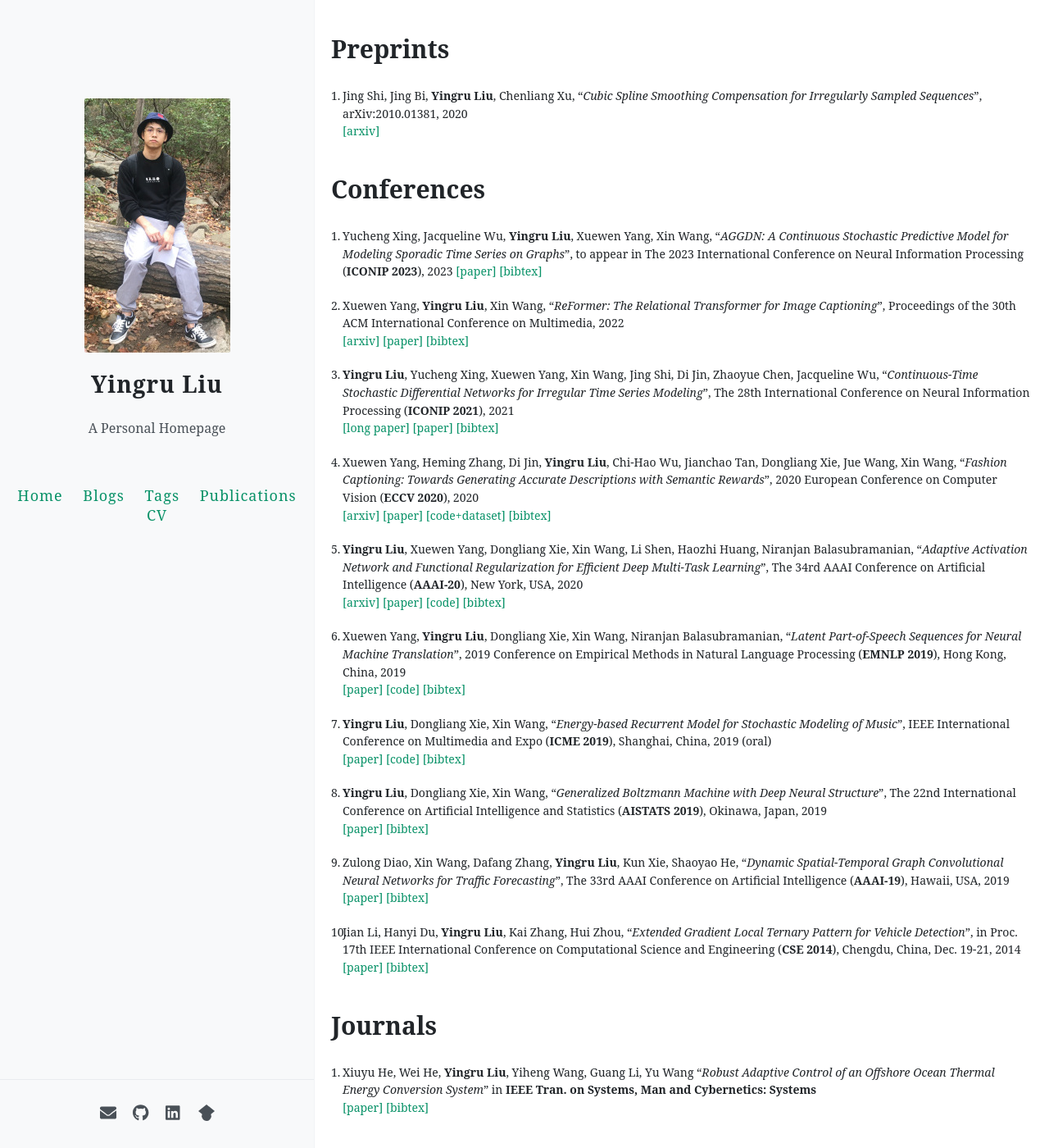
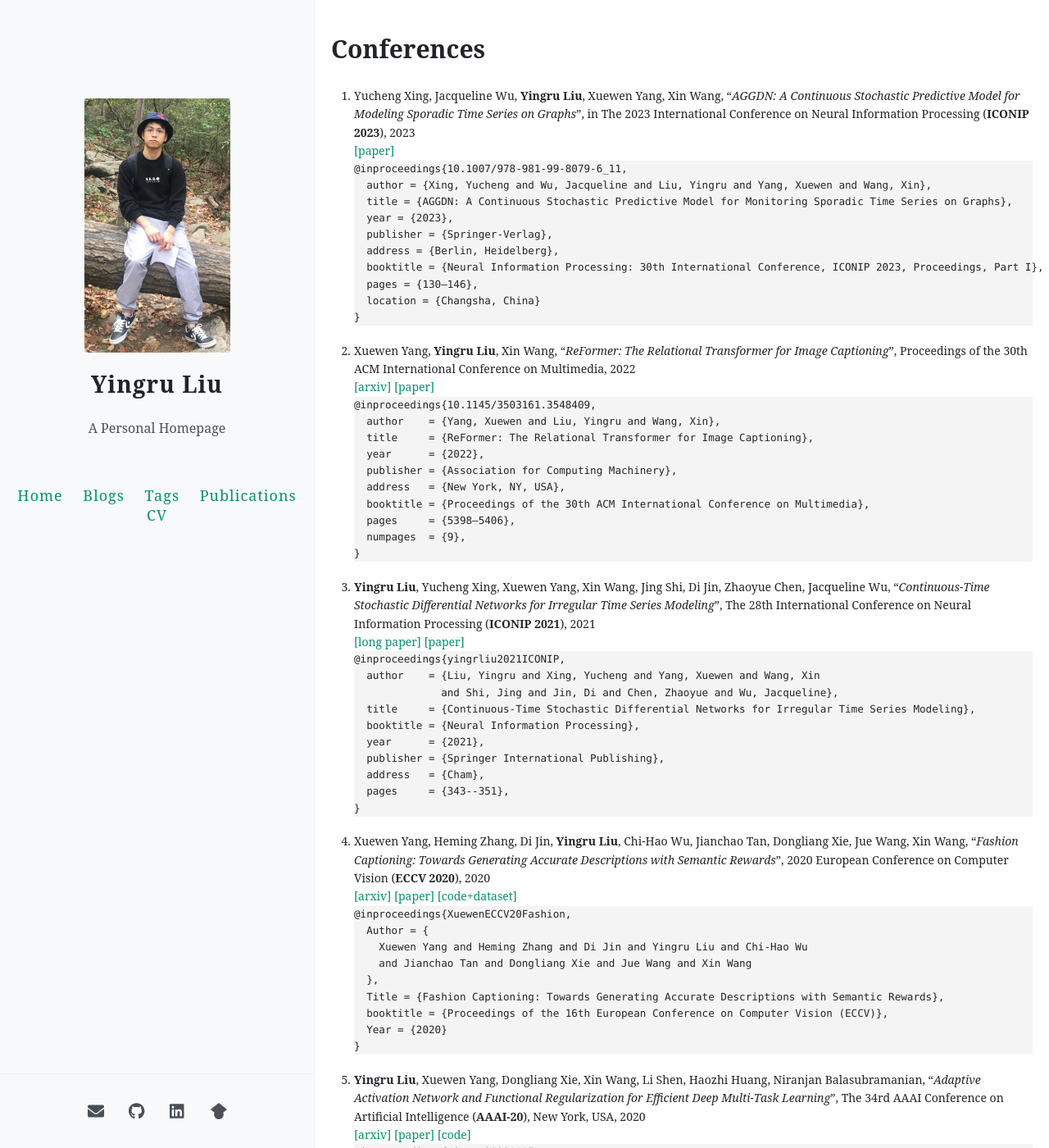
Before and after one commit to yingrliu/yingrliu.github.io, a Jekyll site: the page built from publication/index.html, in a window 1280 px wide and 1400 px high. Shown: the whole window at 82% size. Built offline with Jekyll 4.4.1, drawn with Linux system fonts in a browser that asks for light colours; comment, search, counter and statistics services are not loaded; some of the changed text lies outside the part shown.

Commit message:
remove the bibtex from google drive.

```diff
--- a/_sass/_variables.scss
+++ b/_sass/_variables.scss
@@ -68,8 +68,8 @@ $footer-background-color: $oc-gray-0;
 
 // List
 $li-bottom-space: 1.4em;
-$li-bullets-width: 1.0em;
-$li-line-height: 1.55;
+$li-bullets-width: 2.0em;
+$li-line-height: 1.60;
 
 $ul-bullets-font: inherit;
 $ul-bullets-font-size: 1.4em;
--- a/publication/index.html
+++ b/publication/index.html
@@ -3,23 +3,24 @@ layout: page
 title:
 permalink: /publication/
 ---
-<h1>Preprints</h1>
-<ol>
-  <li>
-    Jing Shi, Jing Bi, <b>Yingru Liu</b>, Chenliang Xu, “<i>Cubic Spline Smoothing Compensation for Irregularly Sampled
-      Sequences</i>”, arXiv:2010.01381, 2020
-    <br><a href="https://arxiv.org/abs/2010.01381" target="_blank">[arxiv]</a>
-  </li>
-</ol>
 
 <h1>Conferences</h1>
 <ol>
   <li>
     Yucheng Xing, Jacqueline Wu, <b>Yingru Liu</b>, Xuewen Yang, Xin Wang,
     “<i>AGGDN: A Continuous Stochastic Predictive Model for Modeling Sporadic Time Series on Graphs</i>”,
-    to appear in The 2023 International Conference on Neural Information Processing (<b>ICONIP 2023</b>), 2023
-    <a href="" target="_blank">[paper]</a>
-    <a href="" target="_blank">[bibtex]</a>
+    in The 2023 International Conference on Neural Information Processing (<b>ICONIP 2023</b>), 2023
+    <br><a href="https://dl.acm.org/doi/10.1007/978-981-99-8079-6_11" target="_blank">[paper]</a>
+<pre><code>@inproceedings{10.1007/978-981-99-8079-6_11,
+  author = {Xing, Yucheng and Wu, Jacqueline and Liu, Yingru and Yang, Xuewen and Wang, Xin},
+  title = {AGGDN: A Continuous Stochastic Predictive Model for Monitoring Sporadic Time Series on Graphs},
+  year = {2023},
+  publisher = {Springer-Verlag},
+  address = {Berlin, Heidelberg},
+  booktitle = {Neural Information Processing: 30th International Conference, ICONIP 2023, Proceedings, Part I},
+  pages = {130–146},
+  location = {Changsha, China}
+}</code></pre>
   </li>
   <li>
     Xuewen Yang, <b>Yingru Liu</b>, Xin Wang, “<i>ReFormer: The Relational Transformer for Image Captioning</i>”,
@@ -27,8 +28,16 @@ permalink: /publication/
     <br><a href="https://arxiv.org/abs/2107.14178" target="_blank">[arxiv]</a>
     <a href="https://drive.google.com/file/d/1-0qbuTfXmb147xczAXMFtWJnR4XwA_Ob/view?usp=sharing"
       target="_blank">[paper]</a>
-    <a href="https://drive.google.com/file/d/1VEJ3lKjyk2BKlw9GVQldS-cZqA_gSFz1/view?usp=sharing"
-      target="_blank">[bibtex]</a>
+<pre><code>@inproceedings{10.1145/3503161.3548409,
+  author    = {Yang, Xuewen and Liu, Yingru and Wang, Xin},
+  title     = {ReFormer: The Relational Transformer for Image Captioning},
+  year      = {2022},
+  publisher = {Association for Computing Machinery},
+  address   = {New York, NY, USA},
+  booktitle = {Proceedings of the 30th ACM International Conference on Multimedia},
+  pages     = {5398–5406},
+  numpages  = {9},
+}</code></pre>
   </li>
   <li>
     <b>Yingru Liu</b>, Yucheng Xing, Xuewen Yang, Xin Wang, Jing Shi, Di Jin, Zhaoyue Chen, Jacqueline Wu,
@@ -37,8 +46,16 @@ permalink: /publication/
     <br><a href="https://arxiv.org/abs/2006.06145" target="_blank">[long paper]</a>
     <a href="https://drive.google.com/file/d/1qKU3S7Z1ERTIprnO122r0AUoSubzo6La/view?usp=sharing"
       target="_blank">[paper]</a>
-    <a href="https://drive.google.com/file/d/10d5EESC_sYNw94ymMvTWb1UttphoedCY/view?usp=sharing"
-      target="_blank">[bibtex]</a>
+<pre><code>@inproceedings{yingrliu2021ICONIP,
+  author    = {Liu, Yingru and Xing, Yucheng and Yang, Xuewen and Wang, Xin
+              and Shi, Jing and Jin, Di and Chen, Zhaoyue and Wu, Jacqueline},
+  title     = {Continuous-Time Stochastic Differential Networks for Irregular Time Series Modeling},
+  booktitle = {Neural Information Processing},
+  year      = {2021},
+  publisher = {Springer International Publishing},
+  address   = {Cham},
+  pages     = {343--351},
+}</code></pre>
   </li>
   <li>
     Xuewen Yang, Heming Zhang, Di Jin, <b>Yingru Liu</b>, Chi-Hao Wu, Jianchao Tan, Dongliang Xie, Jue Wang, Xin Wang,
@@ -48,8 +65,15 @@ permalink: /publication/
     <a href="https://drive.google.com/file/d/1EPgmezj5EUovRNSuoCE88rO44GKUeBID/view?usp=sharing"
       target="_blank">[paper]</a>
     <a href="https://github.com/xuewyang/Fashion_Captioning" target="_blank">[code+dataset]</a>
-    <a href="https://drive.google.com/file/d/1yag50RZDcAnBZOLZSdf59ByQxQoDh_MZ/view?usp=sharing"
-      target="_blank">[bibtex]</a>
+<pre><code>@inproceedings{XuewenECCV20Fashion,
+  Author = {
+    Xuewen Yang and Heming Zhang and Di Jin and Yingru Liu and Chi-Hao Wu
+    and Jianchao Tan and Dongliang Xie and Jue Wang and Xin Wang
+  },
+  Title = {Fashion Captioning: Towards Generating Accurate Descriptions with Semantic Rewards},
+  booktitle = {Proceedings of the 16th European Conference on Computer Vision (ECCV)},
+  Year = {2020}
+}</code></pre>
   </li>
   <li>
     <b>Yingru Liu</b>, Xuewen Yang, Dongliang Xie, Xin Wang, Li Shen, Haozhi Huang, Niranjan Balasubramanian,
@@ -59,8 +83,16 @@ permalink: /publication/
     <a href="https://drive.google.com/file/d/1EAQqWNq1cILHB-c099plSMmCShyKUQ7W/view?usp=sharing"
       target="_blank">[paper]</a>
     <a href="https://github.com/yingrliu/TAAN-MTL" target="_blank">[code]</a>
-    <a href="https://drive.google.com/file/d/1XfgM3dD69LO6fA38b_5jvntyz7HD3Gwn/view?usp=sharing"
-      target="_blank">[bibtex]</a>
+<pre><code>@inproceedings{yingru2020AAAI,
+  title = "Adaptive Activation Network and Functional Regularization for Efficient and Flexible Deep Multi-Task Learning",
+  author = "Liu, Yingru and Yang, Xuewen  and Xie, Dongliang and Wang, Xin  and Shen, Li and Huang, Haozhi and
+    Balasubramanian, Niranjan",
+  booktitle = "Proceedings of the 34th AAAI Conference on Artificial Intelligence (AAAI-20)",
+  month = "Feb",
+  year = "2020",
+  address = "New York, USA",
+  publisher = "Association for the Advancement of Artificial Intelligence",
+}</code></pre>
   </li>
   <li>
     Xuewen Yang, <b>Yingru Liu</b>, Dongliang Xie, Xin Wang, Niranjan Balasubramanian,
@@ -69,8 +101,16 @@ permalink: /publication/
     <br><a href="https://drive.google.com/file/d/1_us1xfVrHk_4WZxLZloHRngc0LunwsBT/view?usp=sharing"
       target="_blank">[paper]</a>
     <a href="https://github.com/xuewyang/LaSyn" target="_blank">[code]</a>
-    <a href="https://drive.google.com/file/d/19_iDpEuuPQK2aWkk7bLCc70Ya6uVVwa9/view?usp=sharing"
-      target="_blank">[bibtex]</a>
+<pre><code>@inproceedings{yang-etal-2019-latent,
+  title = "Latent Part-of-Speech Sequences for Neural Machine Translation",
+  author = "Yang, Xuewen and Liu, Yingru and Xie, Dongliang and Wang, Xin and Balasubramanian, Niranjan",
+  booktitle = "Proceedings of the 2019 EMNLP-IJCNLP",
+  month = nov,
+  year = "2019",
+  address = "Hong Kong, China",
+  publisher = "Association for Computational Linguistics",
+  pages = "780--790",
+}</code></pre>
   </li>
   <li>
     <b>Yingru Liu</b>, Dongliang Xie, Xin Wang,
@@ -79,8 +119,14 @@ permalink: /publication/
     <br><a href="https://drive.google.com/file/d/1zBNNGQg_0i4GH-KZ7JNqaXvS8Upfttv3/view?usp=sharing"
       target="_blank">[paper]</a>
     <a href="https://github.com/yingrliu/Project-dl4s" target="_blank">[code]</a>
-    <a href="https://drive.google.com/file/d/191pSeIz3fDLkFSSAazxytEJ21scz2JUP/view?usp=sharing"
-      target="_blank">[bibtex]</a>
+<pre><code>@inproceedings{yingrliu2019ICME,
+  author={Yingru {Liu} and Dongliang {Xie} and Xin {Wang}},
+  booktitle={2019 IEEE International Conference on Multimedia and Expo (ICME)},
+  title={Energy-Based Recurrent Model for Stochastic Modeling of Music},
+  year={2019},
+  pages={236-241},
+  month={July},
+}</code></pre>
   </li>
   <li>
     <b>Yingru Liu</b>, Dongliang Xie, Xin Wang,
@@ -89,8 +135,17 @@ permalink: /publication/
     2019
     <br><a href="https://drive.google.com/file/d/1GIWzN-PVyPbrOU9JsWq-orbwKWo_xTi7/view?usp=sharing"
       target="_blank">[paper]</a>
-    <a href="https://drive.google.com/file/d/1qBz072Nz-Xn6LZAtn4xbuzW0eRzyfl3J/view?usp=sharing"
-      target="_blank">[bibtex]</a>
+<pre><code>@InProceedings{yingrliu2019AISTATS,
+  title = {Generalized Boltzmann Machine with Deep Neural Structure},
+  author = {Liu, Yingru and Xie, Dongliang and Wang, Xin},
+  booktitle = {The 22nd International Conference on Artificial Intelligence and Statistics (AISTATS)},
+  pages = {926--934},
+  year = {2019},
+  volume = {89},
+  series = {Proceedings of Machine Learning Research},
+  month = {16--18 Apr},
+  publisher = {PMLR},
+}</code></pre>
   </li>
   <li>
     Zulong Diao, Xin Wang, Dafang Zhang, <b>Yingru Liu</b>, Kun Xie, Shaoyao He,
@@ -98,8 +153,16 @@ permalink: /publication/
     The 33rd AAAI Conference on Artificial Intelligence (<b>AAAI-19</b>), Hawaii, USA, 2019
     <br><a href="https://drive.google.com/file/d/1PqF5OzNyNVQbS2eIDK1ogleKVEo1csMW/view?usp=sharing"
       target="_blank">[paper]</a>
-    <a href="https://drive.google.com/file/d/1ZJ5pd4xqGpusYr-izXbbKo6i3vBxbEGc/view?usp=sharing"
-      target="_blank">[bibtex]</a>
+<pre><code>@article{Diao2019AAAI,
+	title={Dynamic Spatial-Temporal Graph Convolutional Neural Networks for Traffic Forecasting},
+	journal={Proceedings of the AAAI Conference on Artificial Intelligence},
+	author={Diao, Zulong and Wang, Xin and Zhang, Dafang and Liu, Yingru and Xie, Kun and He, Shaoyao},
+	pages={890-897}
+	year={2019},
+	month={Jul.},
+	volume={33},
+	number={1},
+}</code></pre>
   </li>
   <li>
     Jian Li, Hanyi Du, <b>Yingru Liu</b>, Kai Zhang, Hui Zhou,
@@ -108,20 +171,64 @@ permalink: /publication/
     China, Dec. 19-21, 2014
     <br><a href="https://drive.google.com/file/d/1AbLocL33SdxgcdmPmNpFEUCbhW6qFBuo/view?usp=sharing"
       target="_blank">[paper]</a>
-    <a href="https://drive.google.com/file/d/1N345aMzZZPNU4qkbeEJaTjbB_rNZqkPM/view?usp=sharing"
-      target="_blank">[bibtex]</a>
+<pre><code>@INPROCEEDINGS{Jian2014CSE,
+  author={Jian Li and Hanyi Du and Yingru Liu and Kai Zhang and Hui Zhou},
+  booktitle={2014 IEEE 17th International Conference on Computational Science and Engineering},
+  title={Extended Gradient Local Ternary Pattern for Vehicle Detection},
+  year={2014},
+  pages={1882-1885},
+}</code></pre>
+  </li>
 </ol>
 
 
 <h1>Journals</h1>
 <ol>
   <li>
+    Yucheng Xing, Jacqueline Wu, <b>Yingru Liu</b>, Xuewen Yang, and Xin Wang
+    “<i>Evolved Differential Model for Sporadic Graph Time-Series Prediction</i>” in
+    <b> Intelligent and Converged Networks</b>
+    <br><a href="https://ieeexplore.ieee.org/stamp/stamp.jsp?arnumber=10706763"
+      target="_blank">[paper]</a>
+<pre><code>@ARTICLE{2024ICN,
+  author={Xing, Yucheng and Wu, Jacqueline and Liu, Yingru and Yang, Xuewen and Wang, Xin},
+  journal={Intelligent and Converged Networks},
+  title={Evolved Differential Model for Sporadic Graph Time-Series Prediction},
+  year={2024},
+  volume={5},
+  number={3},
+  pages={237-247},
+}</code></pre>
+  </li>
+  <li>
     Xiuyu He, Wei He, <b>Yingru Liu</b>, Yiheng Wang, Guang Li, Yu Wang
     “<i>Robust Adaptive Control of an Offshore Ocean Thermal Energy Conversion System</i>” in
     <b>IEEE Tran. on Systems, Man and Cybernetics: Systems</b>
     <br><a href="https://drive.google.com/file/d/1sGebsfV781H7upCIhGqpjr28LCveBsgA/view?usp=sharing"
       target="_blank">[paper]</a>
-    <a href="https://drive.google.com/file/d/1Zbzkjlojqod-H2wmojNivR0z6cHHBnJE/view?usp=sharing"
-      target="_blank">[bibtex]</a>
+<pre><code>@ARTICLE{Xiuyu2018TSMC,
+  author={Xiuyu {He} and Wei {He} and Yingru {Liu} and Yiheng {Wang} and Guang {Li} and Yu {Wang}},
+  journal={IEEE Transactions on Systems, Man, and Cybernetics: Systems},
+  title={Robust Adaptive Control of an Offshore Ocean Thermal Energy Conversion System},
+  year={2020},
+  volume={50},
+  number={12},
+  pages={5285 - 5295},
+  month={Dec},
+}</code></pre>
   </li>
 </ol>
+
+
+<h1>Preprints</h1>
+<ol>
+  <li>
+    <b>Ctrl-labs at Reality Labs</b> et al., “<i>A generic noninvasive neuromotor interface for human-computer interaction</i>”, bioRxiv, 2024
+    <br><a href="https://www.biorxiv.org/content/biorxiv/early/2024/02/28/2024.02.23.581779.full.pdf" target="_blank">[biorxiv]</a>
+  </li>
+  <li>
+    Jing Shi, Jing Bi, <b>Yingru Liu</b>, Chenliang Xu, “<i>Cubic Spline Smoothing Compensation for Irregularly Sampled
+      Sequences</i>”, arXiv:2010.01381, 2020
+    <br><a href="https://arxiv.org/abs/2010.01381" target="_blank">[arxiv]</a>
+  </li>
+</ol>
--- a/style.scss
+++ b/style.scss
@@ -724,7 +724,7 @@ footer {
 
     li {
       display: inline-block;
-      margin: 10px;
+      margin: 15px;
     }
 
     svg {
@@ -751,6 +751,13 @@ footer {
   }
 }
 
+pre {
+  outline: 2px;
+  background-color: #f4f4f4;
+  font-family: 'Courier New', Monaco, monospace;
+  font-size: 90%;
+}
+
 // Settled on moving the import of syntax highlighting to the bottom of the CSS
 // ... Otherwise it really bloats up the top of the CSS file and makes it difficult to find the start
 @import "highlights";
```
Also changed, not shown: 10 other files.
